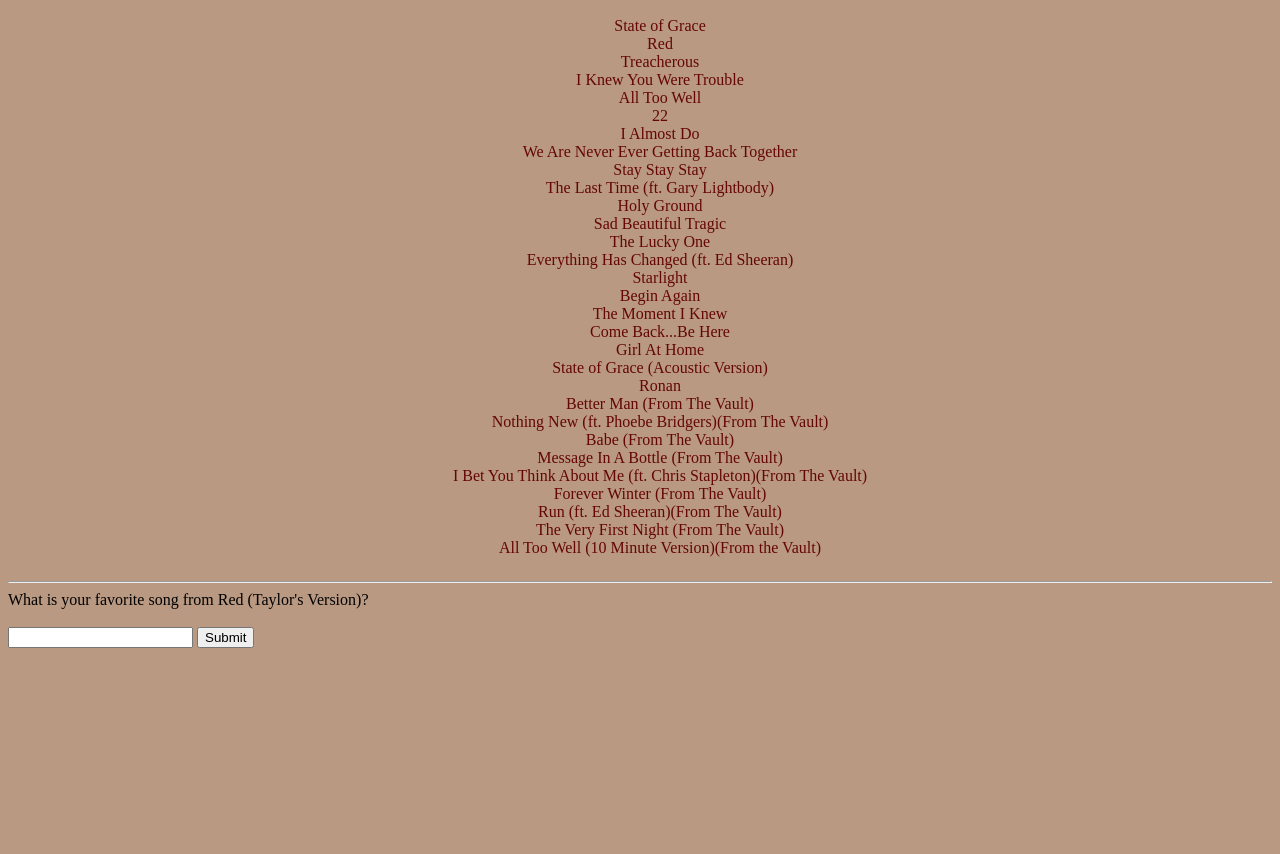
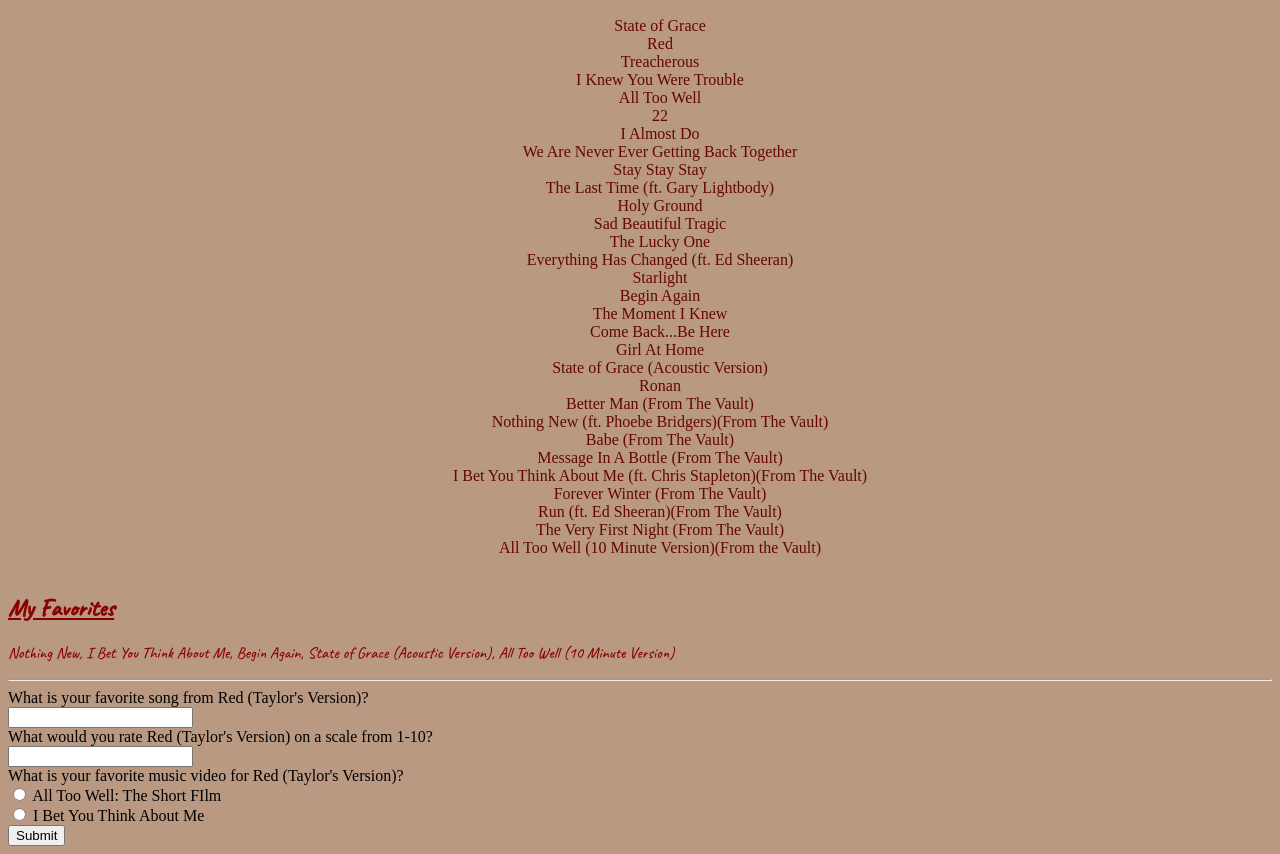
Before and after one commit to alamb11/html2project, a plain HTML site: page tracklist.html in a window 1280 px wide. Shown: the part 79-933 px from the top of the page. Before the commit the page ends 800 px from the top, so only its background shows below. Drawn offline with Linux system fonts and the light colour scheme.

Commit message:
new changes

```diff
--- a/tracklist.html
+++ b/tracklist.html
@@ -11,6 +11,9 @@
 	text-align:center}
 	.container	{text-align:center}
 </style>
+    <link rel="preconnect" href="https://fonts.googleapis.com">
+<link rel="preconnect" href="https://fonts.gstatic.com" crossorigin>
+<link href="https://fonts.googleapis.com/css2?family=Caveat:wght@500&display=swap" rel="stylesheet">
 </head>
 
 <body>
@@ -49,12 +52,22 @@
 		<li>All Too Well (10 Minute Version)(From the Vault)</li>
 	</ul>
 	</div>
+    <h2 style="font-family:Caveat;color:darkred;text-align:left"><u>My Favorites</u></h2>
+    <p style="font-family:Caveat;color:darkred">Nothing New, I Bet You Think About Me, Begin Again, State of Grace (Acoustic Version), All Too Well (10 Minute Version)</p>
     <hr>
     <form>
         <label for="song">What is your favorite song from Red (Taylor's Version)?</label><br>
+        <input type="text" id="song">
         <br>
-        <input type="text" id="song" name="song">
-        <input type="submit" value="Submit">
-    </form>
+        <label for="rating">What would you rate Red (Taylor's Version) on a scale from 1-10?</label><br>
+        <input type="text" id="rating">
+        <br>
+        <label for="video">What is your favorite music video for Red (Taylor's Version)?</label><br>
+        <input type="radio" id="atw">
+        <label for="atw">All Too Well: The Short FIlm</label><br>
+      <input type="radio" id="ibytab">
+        <label for="ibytab">I Bet You Think About Me</label><br>
+        <input type="submit" id="submit">
+</form>
 </body>
 </html>
```
Also changed, not shown: index.html (+2 -6 lines).
